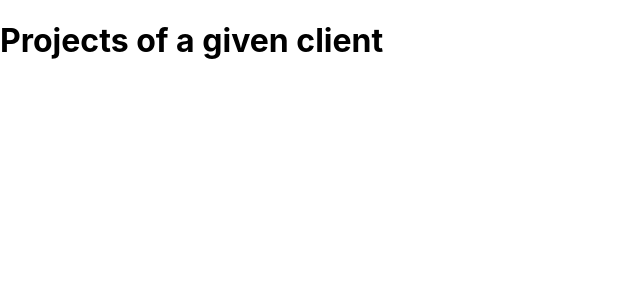
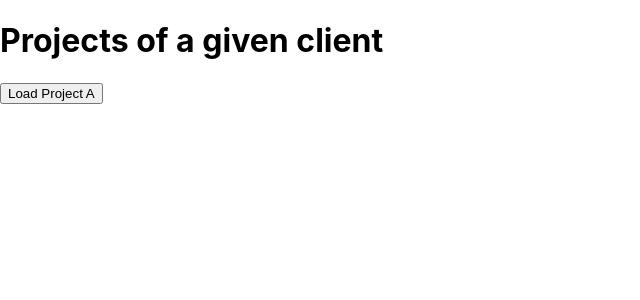
Before and after one commit to jslow421/next-ts-learning, a Next.js app: page /clients/manu in a window 1280 px wide. Shown: the top 300 px of the page, without its empty margins (0-640 px from the left). Built offline with nearby package versions, Linux system fonts and the light colour scheme.

Commit message:
spec setup

```diff
--- a/pages/clients/[id]/index.tsx
+++ b/pages/clients/[id]/index.tsx
@@ -3,10 +3,25 @@
 export default function ClientProjectsPage() {
     const router = useRouter();
     console.log(router.query);
+    console.log(router.query.id);
+    console.log(router.query.clientProjectId);
+
+    function loadProjectHandler() {
+        // load data...
+        // Can also use router replace - no back available after navigating
+        router.push({
+            pathname: "/clients/[id]/[clientProjectId]",
+            query: {
+                id: router.query.id,
+                clientProjectId: "test"
+            }
+        });
+    }
 
     return (
         <div>
             <h1>Projects of a given client</h1>
+            <button onClick={loadProjectHandler}>Load Project A</button>
         </div>
     );
 }
```
Also changed, not shown: pages/404.tsx (added, +7 -0 lines).
